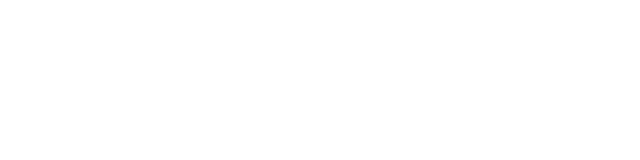
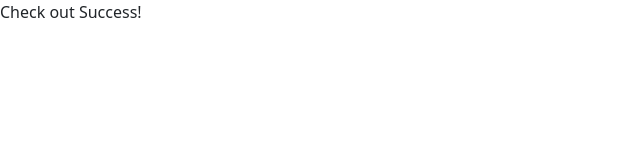
Before and after one commit to JulianGabrielRivera/safetravels_frontend, a React (Vite) app: page /checkout-success in a window 1280 px wide. Before the commit this address had no page. Shown: the top 160 px of the page, without its empty margins (0-640 px from the left). Built offline with nearby package versions, Linux system fonts and the light colour scheme.

Commit message:
checkoutsuccesspage

```diff
--- a/src/App.jsx
+++ b/src/App.jsx
@@ -6,6 +6,7 @@
 import { WeatherPage } from "./pages/WeatherPage";
 import { GeoDetails } from "./components/GeoDetails";
 // import { PhoneSignup } from "./pages/PhoneSignup";
+import { CheckOutSuccess } from "./pages/CheckOutSuccess";
 function App() {
   return (
     <>
@@ -14,6 +15,7 @@
         <Route path="/place-details" element={<PlaceDetails />} />
         <Route path="/weather" element={<WeatherPage />} />
         <Route path="/geo/:state" element={<GeoDetails />} />
+        <Route path="/checkout-success" element={<CheckOutSuccess />} />
         {/* <Route path="/phone-number" element={<PhoneSignup />} /> */}
       </Routes>
     </>
--- /dev/null
+++ b/src/pages/CheckOutSuccess.jsx
@@ -0,0 +1,5 @@
+import React from "react";
+
+export const CheckOutSuccess = () => {
+  return <div>Check out Success!</div>;
+};
```
